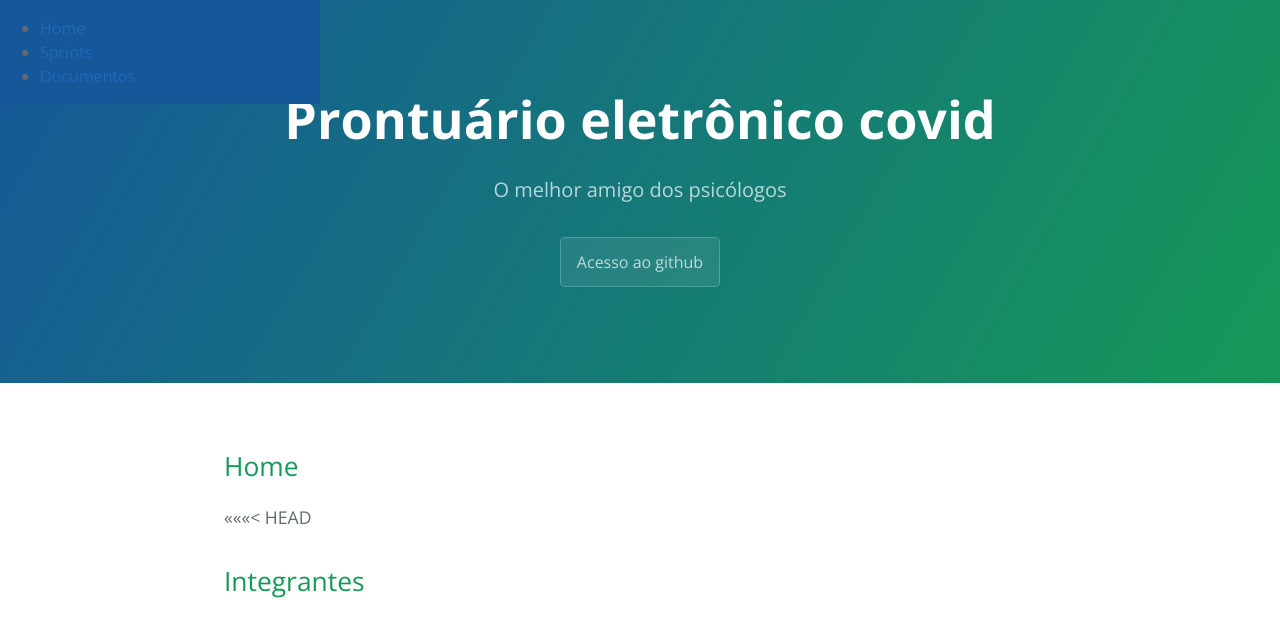
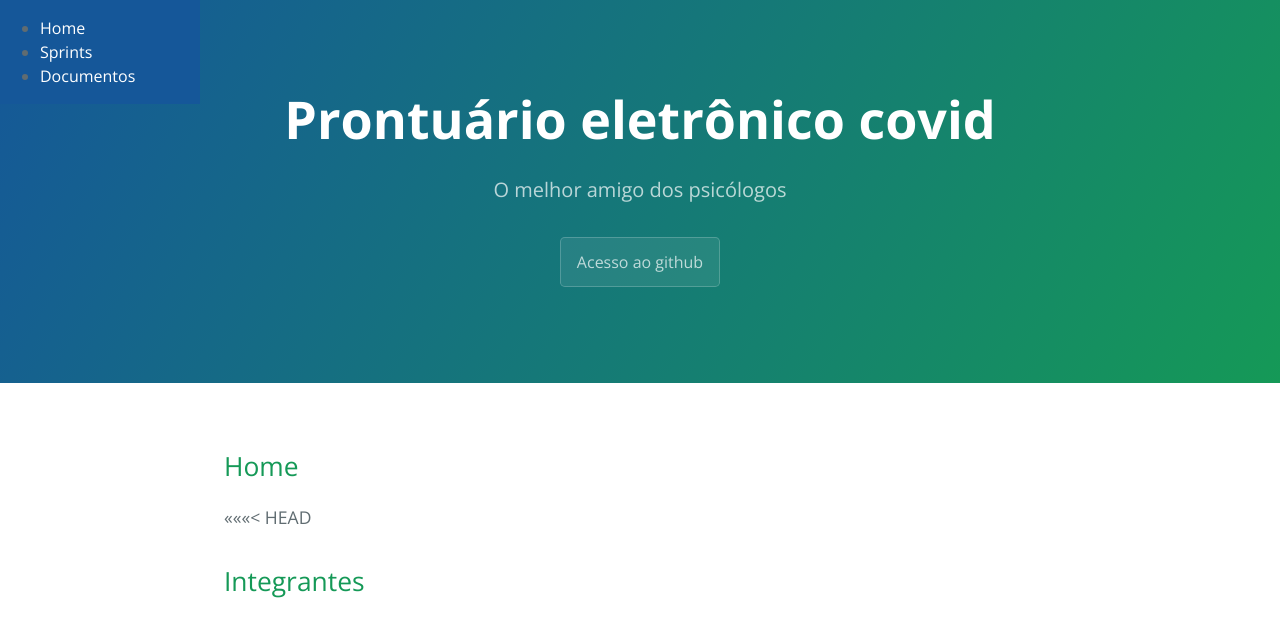
Before and after one commit to francisco1code/2020.2-CheeryUP, a Jekyll site: the page built from index.md, in a window 1280 px wide. Shown: the top 617 px of the page. Built offline with Jekyll 4.4.1, drawn with Linux system fonts in a browser that asks for light colours; grey boxes are pictures that could not be loaded.

Commit message:
mudando tamanho e adicionando cores

```diff
--- a/_sass/jekyll-theme-cayman.scss
+++ b/_sass/jekyll-theme-cayman.scss
@@ -381,5 +381,15 @@ a {
   position:absolute ;
   top: 0;
   background-color: #155799;
-  width: 25%;
+  width: 200px;
 }
+#menu ul li{
+  text-decoration: none;
+  a {
+    text-decoration: none;
+    color: white;
+  }
+  &:hover{
+    color: rgb(131, 255, 234);
+  }
+}
```
